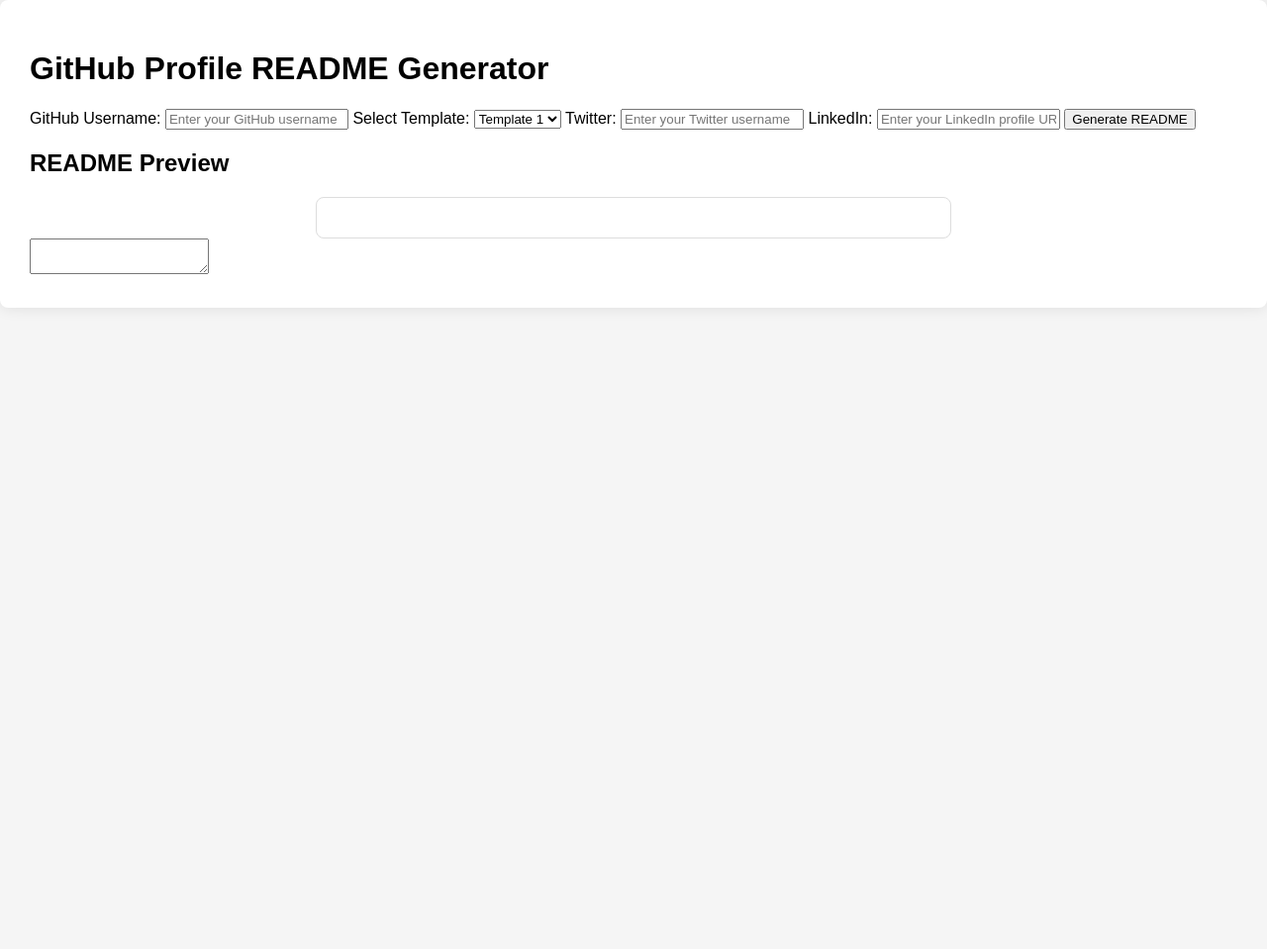
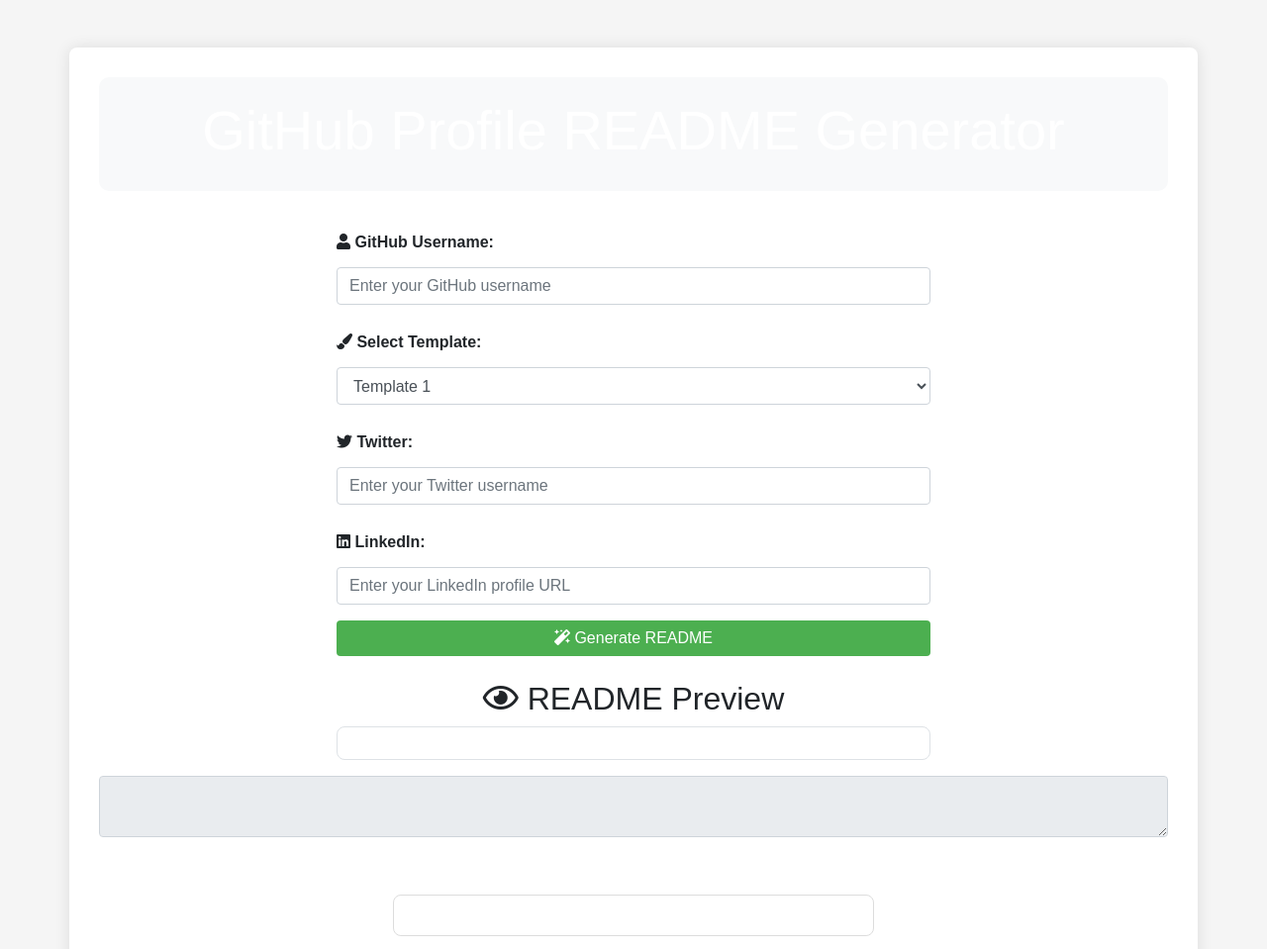
Before and after one commit to preetamlenka3/Github-Readme-Generator, a plain HTML site: page index.html in a window 1280 px wide. Shown: the whole page at 99% size. Before the commit the page ends 800 px from the top, so only its background shows below. Drawn offline with nearby package versions, Linux system fonts and the light colour scheme.

Commit message:
Update index.html

```diff
--- a/index.html
+++ b/index.html
@@ -1,47 +1,71 @@
 <!DOCTYPE html>
 <html lang="en">
+
 <head>
     <meta charset="UTF-8">
     <meta name="viewport" content="width=device-width, initial-scale=1.0">
+    <link rel="stylesheet" href="https://maxcdn.bootstrapcdn.com/bootstrap/4.5.2/css/bootstrap.min.css">
+    <link rel="stylesheet" href="https://cdnjs.cloudflare.com/ajax/libs/font-awesome/5.15.3/css/all.min.css">
     <link rel="stylesheet" href="style.css">
     <title>GitHub Profile README Generator</title>
 </head>
+
 <body>
-    <div class="container">
-        <h1>GitHub Profile README Generator</h1>
+    <div class="container mt-5">
+        <div class="jumbotron bg-light">
+            <h1 class="display-4 text-center">GitHub Profile README Generator</h1>
+        </div>
 
-        <label for="username">GitHub Username:</label>
-        <input type="text" id="username" placeholder="Enter your GitHub username">
+        <form>
+            <div class="form-group">
+                <label for="username"><i class="fas fa-user"></i> GitHub Username:</label>
+                <input type="text" class="form-control" id="username" placeholder="Enter your GitHub username">
+            </div>
 
-        <label for="template">Select Template:</label>
-        <select id="template">
+            <div class="form-group">
+                <label for="template"><i class="fas fa-paint-brush"></i> Select Template:</label>
+                <select class="form-control" id="template">
                     <option value="template1">Template 1</option>
                     <!-- Add more template options as needed -->
                 </select>
-
-        <label for="twitter">Twitter:</label>
-        <input type="text" id="twitter" placeholder="Enter your Twitter username">
-
-        <label for="linkedin">LinkedIn:</label>
-        <input type="text" id="linkedin" placeholder="Enter your LinkedIn profile URL">
-
-        <button onclick="generateReadme()" id="generateButton">Generate README</button>
-
-        <!-- Live preview of the generated README content -->
-        <div class="preview">
-            <h2>README Preview</h2>
-            <div id="livePreview"></div>
             </div>
 
-        <textarea id="output" readonly></textarea>
+            <div class="form-group">
+                <label for="twitter"><i class="fab fa-twitter"></i> Twitter:</label>
+                <input type="text" class="form-control" id="twitter" placeholder="Enter your Twitter username">
+            </div>
 
-        <!-- Additional Features Placeholders -->
+            <div class="form-group">
+                <label for="linkedin"><i class="fab fa-linkedin"></i> LinkedIn:</label>
+                <input type="text" class="form-control" id="linkedin" placeholder="Enter your LinkedIn profile URL">
+            </div>
+
+            <button type="button" onclick="generateReadme()" class="btn btn-success btn-block"><i
+                    class="fas fa-magic"></i> Generate README</button>
+        </form>
+
+        <div class="preview mt-4">
+            <h2 class="text-center"><i class="far fa-eye"></i> README Preview</h2>
+            <div id="livePreview" class="border p-3 mb-3"></div>
+        </div>
+
+        <textarea id="output" class="form-control mt-3" readonly></textarea>
+
+        <div class="additional-features mt-5">
+            <!-- Placeholder for Additional Features -->
+            <div class="additional-feature">
                 <!-- Insert Visitors Counter Badge code here -->
                 <!-- Insert GitHub Profile Stats Card code here -->
                 <!-- Insert GitHub Top Skills code here -->
                 <!-- Insert GitHub Streak Stats code here -->
             </div>
+        </div>
+    </div>
 
+    <script src="https://code.jquery.com/jquery-3.5.1.slim.min.js"></script>
+    <script src="https://cdn.jsdelivr.net/npm/@popperjs/core@2.9.2/dist/umd/popper.min.js"></script>
+    <script src="https://cdn.jsdelivr.net/npm/bootstrap@4.5.2/dist/js/bootstrap.min.js"></script>
     <script src="script.js"></script>
 </body>
+
 </html>
```
Lines whose indentation alone changed are shown as unchanged.
